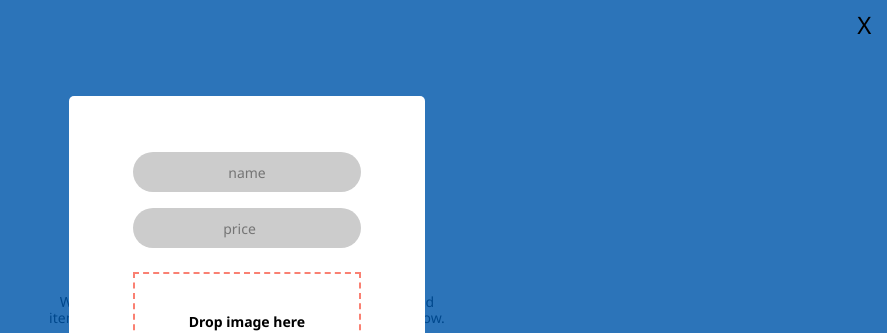
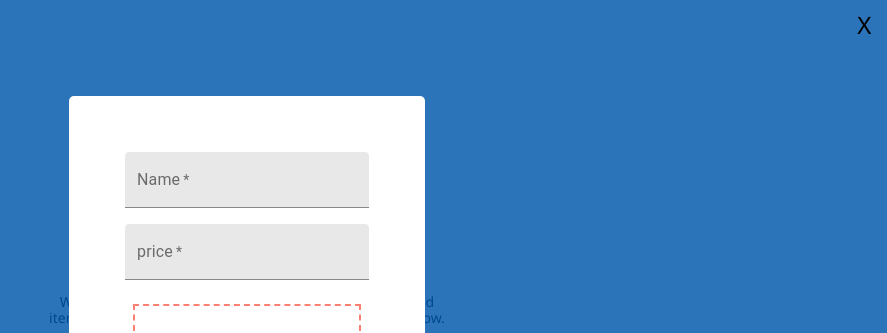
Before and after one commit to emman2life/EikaShoppingList, a React (Create React App) app: page / in a window 1280 px wide. Both pictures are taken after a click on the button "Add Item". Shown: the top 333 px of the page, without its empty margins (393-1280 px from the left). Built offline with nearby package versions, Linux system fonts and the light colour scheme.

Commit message:
materia ui in form

```diff
--- a/package.json
+++ b/package.json
@@ -3,6 +3,8 @@
   "version": "0.1.0",
   "private": true,
   "dependencies": {
+    "@material-ui/core": "^4.12.3",
+    "@material-ui/icons": "^4.11.2",
     "@testing-library/jest-dom": "^5.14.1",
     "@testing-library/react": "^11.2.7",
     "@testing-library/user-event": "^12.8.3",
--- a/src/App.js
+++ b/src/App.js
@@ -48,13 +48,28 @@ function App() {
     });
 
   };
+  const deleteItem = (id)=>{
+
+    const newList = [...list];
+    const index = newList.findIndex(item=>item.id ===id)
+    if(index !== -1){
+        newList.splice(index,1);
+    }
+
+    localStorage.setItem('list', JSON.stringify(newList));
+    setSortBy((curState)=>{
+      return{...curState}
+    });
+
+}
+
   return (
-    <ListContext.Provider value={{list, updateShopping}}>
+    <ListContext.Provider value={{list, updateShopping, deleteItem}}>
     <div className="App">
       <img className="logo" src={logo} alt="eika"/>
       <h1>Shopping List</h1>
       {list.length > 0 ? <>
-      <SortList onSort={sortByHandler} />
+      <SortList onSort={sortByHandler} sort={sortBy} />
       <ShoppingList acquired={acquiredList} sortName={sortBy}/>
       </>: welcomeText}
      { isAddFormDisplay===true? ReactDOM.createPortal(
--- a/src/components/AddItem/ItemForm.css
+++ b/src/components/AddItem/ItemForm.css
@@ -6,6 +6,7 @@
     position: fixed;
   width: 100%;
   height: 100%;
+  z-index: 1;
 
 }
 .add-item-button-container{
@@ -26,7 +27,7 @@ border-radius: 5px;
 margin: 6rem auto;
 }
 .new-item-content{
-    margin: 0 1rem;
+    margin: 0.5rem auto ;
 
 }
 .form-input {
--- a/src/components/AddItem/ItemForm.js
+++ b/src/components/AddItem/ItemForm.js
@@ -1,6 +1,7 @@
 import { useEffect, useState } from 'react';
 import './ItemForm.css'
 import ImageDropZone from '../dragdrop/ImageDropZone';
+import TextField from '@material-ui/core/TextField';
 
 
 
@@ -16,6 +17,7 @@ const ItemForm = (props)=>{
     const [imageId, setImageId]= useState(item.imgUlr);
     const [itemInput, setItemInput] = useState(item);
     const [validInput, setValidInput] = useState(false);
+    const [errors, setErrors] = useState(false);
     const [, setStoredList] = useState(()=>{
     try{
     return JSON.parse(localStorage.getItem("list")) ?? []
@@ -79,25 +81,47 @@ const ItemForm = (props)=>{
 
             <div className="new-item-container">
                 <div className="new-item-content">
-                    {/* <label htmlFor="name">Name</label> */}
-                    <input
+
+                    {/* <input
                     className="form-input"
                     type="text"
                     placeholder="name"
                     id="name"
                     value={itemInput.name}
-                    onChange={changeHandler}/>
+                    onChange={changeHandler}/> */}
+
+                    <TextField
+                    required
+                    variant="filled"
+                    color = "primary"
+                    type = "text"
+                     id="name"
+                     label="Name"
+                    value={itemInput.name}
+                    onChange={changeHandler} />
+
                 </div>
                 <div className="new-item-content">
-                    {/* <label htmlFor="price">Price</label> */}
-                    <input
+                    <TextField
+                    required
+                    variant="filled"
+                    color = "primary"
+                    id="price"
+                    type="number"
+                    label="price"
+                    min="0.01"
+                    step="0.01"
+                    value={itemInput.price}
+                    onChange={changeHandler}
+                    />
+                    {/* <input
                     className="form-input"
                     id="price"
                     type="number"
                     min="0.01" step="0.01"
                     placeholder="price"
                     value={itemInput.price}
-                    onChange={changeHandler}/>
+                    onChange={changeHandler}/> */}
                 </div>
               <ImageDropZone onImageDrop={uploadToCloud}/>
                 <div className="add-item-button-container">
--- a/src/components/Item.css
+++ b/src/components/Item.css
@@ -3,7 +3,7 @@
 }
 .item-bag{
     display: grid;
-    grid-template-columns: 2rem 4rem 1fr 5rem;
+    grid-template-columns: 3rem 4rem 1fr 5rem 2rem;
     align-items: center;
     padding: 2.5rem 0;
 }
@@ -11,6 +11,3 @@
 
     border-bottom: 1px solid #c4c4c4;
 }
-.checkbox {
-    height: 1.3rem;
-  }
--- a/src/components/Item.js
+++ b/src/components/Item.js
@@ -1,15 +1,25 @@
 import './Item.css';
 import {Image} from 'cloudinary-react';
-
+import Checkbox from "@material-ui/core/Checkbox";
+import CheckCircleIcon from '@material-ui/icons/CheckCircle';
+import CheckCircleOutlinedIcon from '@material-ui/icons/CheckCircleOutlined';
+import DeleteForeverIcon from '@material-ui/icons/DeleteForever';
+import { useState } from 'react';
 
 const Item = (props)=>{
-
 
 return(
 <div className="item">
     <div className="item-bag">
     <div className="item-checkbox-section">
-        <input className="checkbox" type="checkbox" checked={props.acquired} onChange={props.onAcquired}/>
+        {/* <input className="checkbox" type="checkbox" checked={props.acquired} onChange={props.onAcquired}/> */}
+        <Checkbox
+        checked={props.acquired}
+        icon = {<CheckCircleOutlinedIcon style={{fill: "#0058AB"}}/>}
+        checkedIcon = {<CheckCircleIcon style={{fill: "#0058AB"}}/>}
+
+        onChange={props.onAcquired}
+        inputProps={{'arial-label':'primary checkbox'}}/>
         </div>
     <div className="item-image">
           <Image
@@ -20,6 +30,10 @@ return(
     </div>
     <p>{props.name}</p>
     <p className="item-price">{props.price}<span>:-</span></p>
+    <Checkbox
+        icon = {<DeleteForeverIcon style={{fill: "red"}}/>}
+        onChange={props.onDelete}
+        />
     </div>
 </div>)
 }
--- a/src/components/ShoppingList.js
+++ b/src/components/ShoppingList.js
@@ -4,7 +4,7 @@ import { useContext } from "react";
 import { ListContext } from "../ListContext";
 
 const ShoppingList = (props) => {
-  const { list, updateShopping } = useContext(ListContext);
+  const { list, updateShopping, deleteItem } = useContext(ListContext);
 
   const updateList = (itemToUpdate) => {
     updateShopping(itemToUpdate);
@@ -14,10 +14,12 @@ const ShoppingList = (props) => {
     ? list.filter((item) => item.acquired === false)
     : list.filter((item) => item.acquired === true);
 
+
   const items = filteredList.map((item) => (
     <Item
       key={item.id}
-      name={item.name}
+      onDelete = {()=>deleteItem(item.id)}
+      name={item.name.toUpperCase()}
       price={item.price}
       acquired={item.acquired}
       imageId={item.imgUlr}
--- a/src/components/sort/SortList.css
+++ b/src/components/sort/SortList.css
@@ -1,14 +1,22 @@
 .sort-button{
     background-color: transparent;
     border: none;
-    cursor: pointer;
     font-size: 14px;
     text-decoration: underline;
 }
+.sort-button:hover{
+    cursor: pointer;
+    background-color: #FBD914;
+    color: #ffff;
+    padding: 0.5rem;
+    border-radius: 15px;
+}
+
 .sort-wrapper{
     display: flex;
     margin: 1rem;
    justify-content: center;
+   gap: 3rem;
 }
 .sort-title{
     font-weight: 800;
--- a/src/components/sort/SortList.js
+++ b/src/components/sort/SortList.js
@@ -1,4 +1,5 @@
-import './SortList.css'
+import './SortList.css';
+import styles from '../../style.module.css'
 
 function SortList(props){
     const sortHandler = (event) =>{
@@ -7,8 +8,8 @@ function SortList(props){
     return(
     <div className="sort-wrapper">
         <div className="sort-title">Sort by:</div>
-        <button className="sort-button" value="name" onClick={sortHandler}>Name</button>
-        <button className="sort-button" value="price" onClick={sortHandler}>Price</button>
+        <button className={`sort-button ${ props.sort ==='name'? styles.sortButtonActive: null}`} value="name" onClick={sortHandler}>Name</button>
+        <button className={`sort-button ${ props.sort ==='price'? styles.sortButtonActive: null}`} value="price" onClick={sortHandler}>Price</button>
     </div>
     )
 
--- a/src/index.js
+++ b/src/index.js
@@ -4,11 +4,26 @@ import 'normalize.css'
 import './index.css';
 import App from './App';
 import reportWebVitals from './reportWebVitals';
-import ErrorBoundary from './ErrorBoundary.js'
+import ErrorBoundary from './ErrorBoundary.js';
+import {createTheme, ThemeProvider} from "@material-ui/core/styles";
+
+const theme = createTheme({
+  palette: {
+    primary: {
+      main: '#0058abd3',
+    },
+    secondary: {
+      main: '#FBD914',
+    },
+  },
+});
 
 ReactDOM.render(
   <ErrorBoundary>
+    <ThemeProvider theme ={theme}>
     <App />
+    </ThemeProvider>
+
   </ErrorBoundary>,
   document.getElementById('root')
 );
--- /dev/null
+++ b/src/style.module.css
@@ -0,0 +1,12 @@
+.sortButtonActive{
+    background: #0058abd3;
+    padding: 0.5rem;
+    border-radius: 15px;
+    color: #fff;
+    text-decoration: none;
+    }
+    .sortButtonActive:hover{
+        cursor: none;
+        background: #0058abd3;
+
+    }
```
Also changed, not shown: 1 other file (tests, documents, lock files or other folders).
